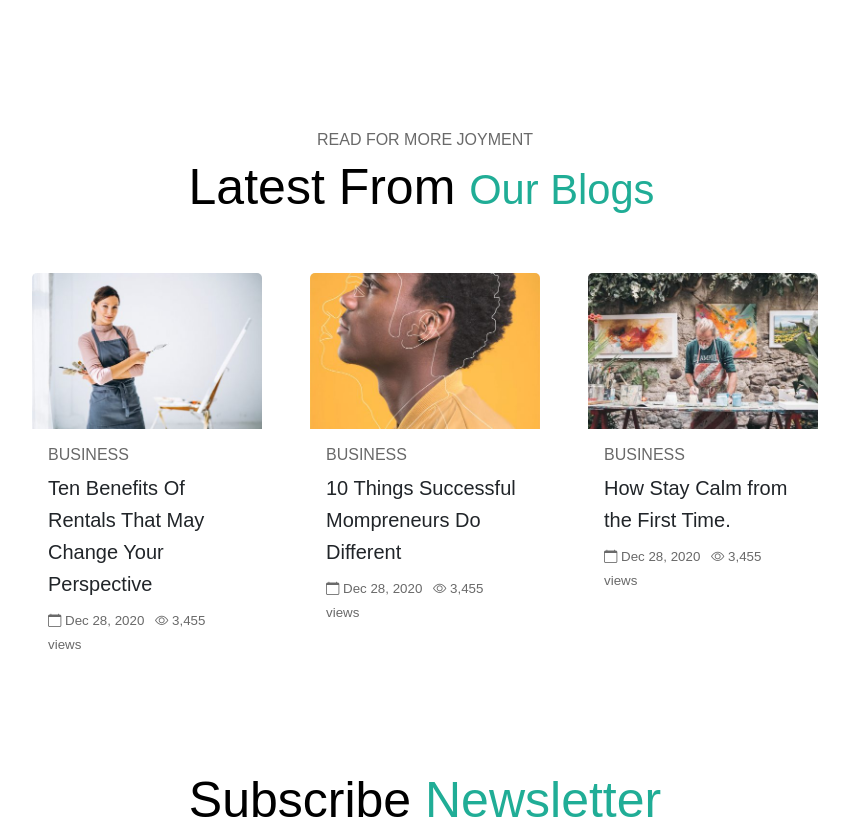
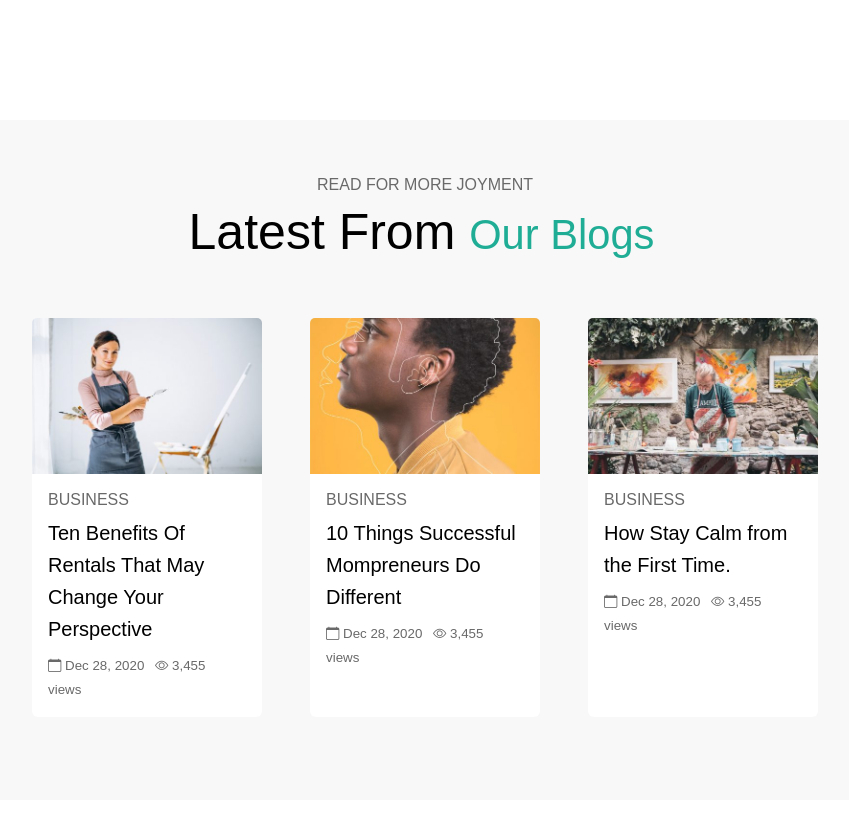
Before and after one commit to lauraoliveri/proj-html-vuejs, a Vue app: page / in a window 1280 px wide. Shown: the part 4180-4999 px from the top of the page, without its empty margins (215-1064 px from the left). Built offline with nearby package versions, Linux system fonts and the light colour scheme; a web font is replaced by a local one.

Commit message:
Add hover on card image in OurBlogs

```diff
--- a/src/App.vue
+++ b/src/App.vue
@@ -179,13 +179,18 @@ export default {
 
 // Colore dei link
 a {
-    color: black;
-    text-decoration: none;
+  color: black;
+  text-decoration: none;
 }
 
 a:hover {
-    color: $MainGreen;
+  color: $MainGreen;
 }
 
+// Quando seleziono qualcosa in pagina
+*::selection {
+  background-color: $MainGreen; /* Colore di sfondo verde */
+  color: $White;              /* Colore del testo bianco */
+  }
 
 </style>
--- a/src/components/Main/OurBlogs.vue
+++ b/src/components/Main/OurBlogs.vue
@@ -1,12 +1,6 @@
 <script>
 import AppMain from './AppMain.vue';
-export default {
-  data() {
-    return {
 
-    }
-  }
-}
 </script>
 
 <template>
@@ -30,12 +24,16 @@ export default {
         <div class="d-flex p-5 justify-content-center">
           <!-- Card -->
           <div class="card me-5" style="width: 25rem;">
-            <img src="../../assets/images/artist-blog-01-480x325.jpg" class="card-img-top" alt="...">
+            <div class="img_card_container">
+              <img src="../../assets/images/artist-blog-01-480x325.jpg" class="card-img-top" alt="...">
+            </div>
             <div class="card-body">
               <h6>BUSINESS</h6>
-              <h5 class="card-title">
-                Ten Benefits Of Rentals That May Change Your Perspective
-              </h5>
+
+              <!-- Titolo corso con link -->
+              <a href="#">
+                <h5 class="card-title">Ten Benefits Of Rentals That May Change Your Perspective</h5>
+              </a>
               <span class="card-text">
                 <i class="bi bi-calendar"></i> Dec 28, 2020
               </span>
@@ -47,10 +45,17 @@ export default {
 
           <!-- Card -->
           <div class="card me-5" style="width: 25rem;">
-            <img src="../../assets/images/artist-blog-02-480x325.jpg" class="card-img-top" alt="...">
+            <div class="img_card_container">
+              <img src="../../assets/images/artist-blog-02-480x325.jpg" class="card-img-top" alt="...">
+            </div>
+
             <div class="card-body">
               <h6>BUSINESS</h6>
-              <h5 class="card-title">10 Things Successful Mompreneurs Do Different</h5>
+
+               <!-- Titolo corso con link -->
+              <a href="https://maxcoach.thememove.com/main/10-things-successful-mompreneurs-do-different/">
+                <h5 class="card-title">10 Things Successful Mompreneurs Do Different</h5>
+              </a>
               <span class="card-text">
                 <i class="bi bi-calendar"></i> Dec 28, 2020
               </span>
@@ -62,10 +67,18 @@ export default {
 
           <!-- Card -->
           <div class="card" style="width: 25rem;">
-            <img src="../../assets/images/artist-blog-03-480x325.jpeg" class="card-img-top" alt="...">
+            <div class="img_card_container">
+              <img src="../../assets/images/artist-blog-03-480x325.jpeg" class="card-img-top" alt="...">
+            </div>
+
+
             <div class="card-body">
               <h6>BUSINESS</h6>
-              <h5 class="card-title">How Stay Calm from the First Time.</h5>
+
+               <!-- Titolo corso con link -->
+              <a href="https://maxcoach.thememove.com/main/how-stay-calm-from-the-first-time/">
+                <h5 class="card-title">How Stay Calm from the First Time.</h5>
+              </a>
               <span class="card-text">
                 <i class="bi bi-calendar"></i> Dec 28, 2020
               </span>
@@ -85,12 +98,14 @@ export default {
 
 section {
   @include section;
-  height: 600px;
-  padding: 10px 150px;
+  background-color: $WarmGrey;
+  height: 680px;
+  padding: 25px 150px;
 }
 
 .my_container {
   @include my_container;
+  padding: 30px 0px;
 }
 
 h6 {
@@ -120,4 +135,16 @@ span {
 .card {
   border: 0;
 }
+
+.img_card_container {
+  overflow: hidden;
+  object-fit: cover;
+}
+
+.card:hover img {
+  width: 100%;
+  height: 100%;
+  transform: scale(1.1);
+  transition: transform 0.5s ease-in-out;
+}
 </style>
```
Also changed, not shown: src/assets/scss/main.scss (line endings or trailing spaces), 1 other file (tests, documents, lock files or other folders).
